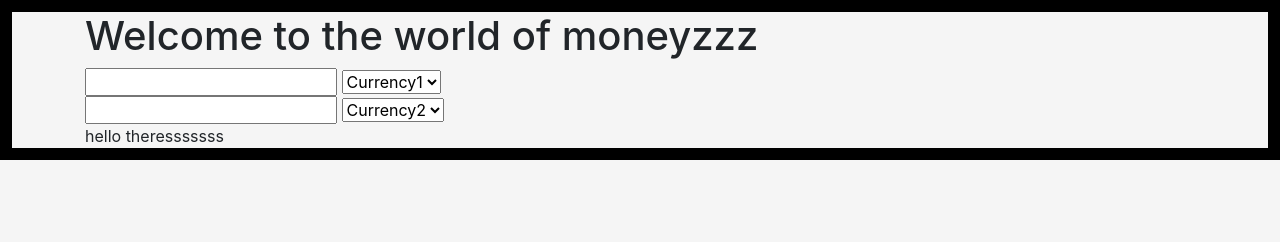
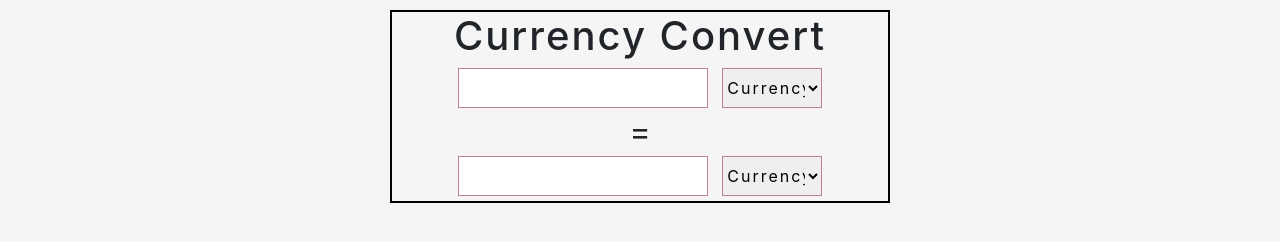
Before and after one commit to RemyXVX/Currency-Ex, a website built with webpack: page src/index.html in a window 1280 px wide. Built offline with nearby package versions, Linux system fonts and the light colour scheme.

Commit message:
currently have a page that mostly looks like currency convertor

```diff
--- a/src/css/styles.css
+++ b/src/css/styles.css
@@ -5,5 +5,44 @@
 
 body {
   background-color: whitesmoke;
-  border: 12px solid black;
 }
+
+.first {
+  border: 2px solid black;
+  margin: 10px auto;
+  width: 100%;
+  max-width: 500px;
+  text-align: center;
+}
+
+.header {
+  text-align: center;
+  text-transform: capitalize;
+  letter-spacing: 2px;
+}
+
+.currencyForm {
+  margin: 5px auto;
+}
+
+input,
+select {
+  height: 40px;
+  border: 1px solid rgb(187, 130, 140);
+}
+
+input {
+  overflow: scroll;
+  overflow-y: hidden;
+  overflow-x: hidden;
+}
+
+select {
+  width: 100px;
+  margin-left: 10px;
+  letter-spacing: 2px;
+}
+
+.equal {
+  font-size: 2rem;
+}
--- a/src/index.html
+++ b/src/index.html
@@ -11,13 +11,18 @@
 <div class="container">
   <div class="first">
     <div class="header">
-      <h1>Welcome to the world of moneyzzz</h1>
+      <h1>Currency Convert</h1>
+    </div>
+    <div class="currencyForm">
       <div class="form">
+        <div>
           <input type="number">
           <select>
             <option value="currency" id="number1">Currency1</option>
           </select>
-        <br>
+        </div>
+        <span class="equal">=</span>
+        <div>
           <input type="number">
           <select>
             <option value="currency" id="number2">Currency2</option>
@@ -25,7 +30,6 @@
       </div>
     </div>
   </div>
-  hello theresssssss
 </div>
 
 </body>
```
Lines whose indentation alone changed are shown as unchanged.
